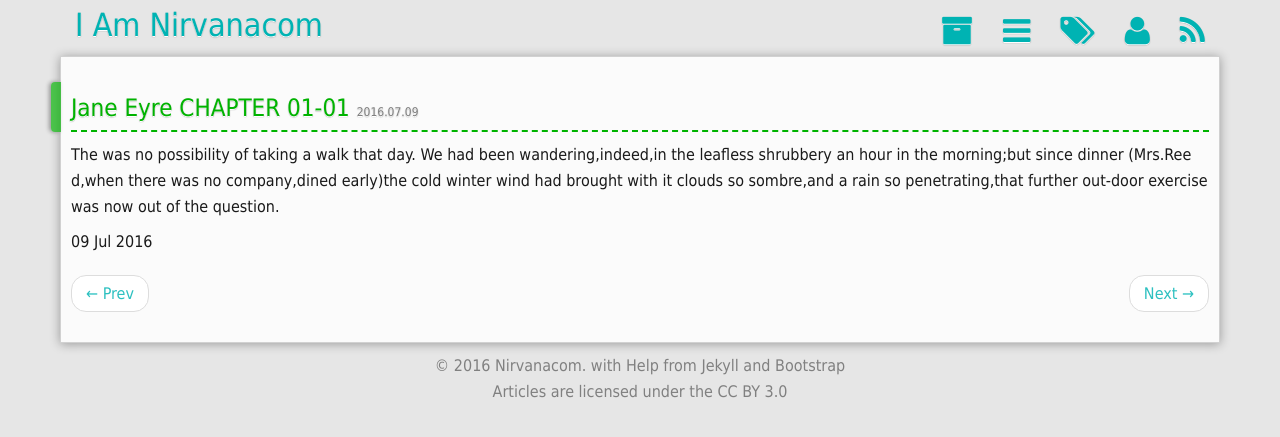
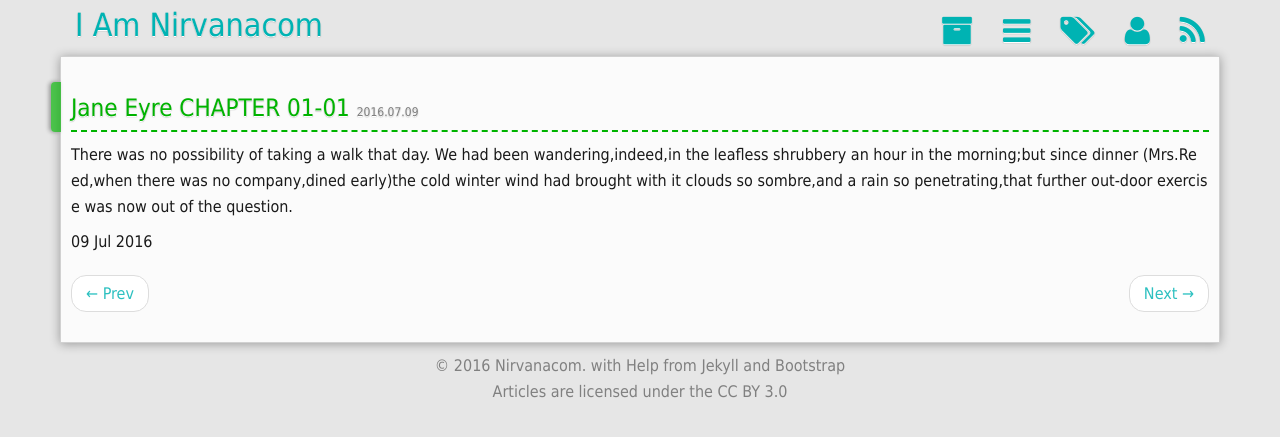
Before and after one commit to nirvanacom/nirvanacom.github.io, a Jekyll site: the page built from _posts/2016-07-09-jane-eyre-chapter-01-01.md, in a window 1280 px wide. Shown: the top 437 px of the page. Built offline with Jekyll 4.4.1, drawn with Linux system fonts in a browser that asks for light colours; comment, search, counter and statistics services are not loaded.

Commit message:
je-chapter-01-01

```diff
--- a/_posts/2016-07-09-jane-eyre-chapter-01-01.md
+++ b/_posts/2016-07-09-jane-eyre-chapter-01-01.md
@@ -5,7 +5,7 @@ category: ENGLISH
 tags: [STORY]
 ---
 <body>
-<p>The was no possibility of taking a walk that day. We had been wandering,indeed,in the leafless shrubbery an hour in the morning;but since dinner (Mrs.Reed,when there was no company,dined early)the cold winter wind had brought with it clouds so sombre,and a rain so penetrating,that further out-door exercise was now out of the question.
+<p>There was no possibility of taking a walk that day. We had been wandering,indeed,in the leafless shrubbery an hour in the morning;but since dinner (Mrs.Reed,when there was no company,dined early)the cold winter wind had brought with it clouds so sombre,and a rain so penetrating,that further out-door exercise was now out of the question.
 </p>
 {{ page.date | date_to_string }}
 </body>
```
